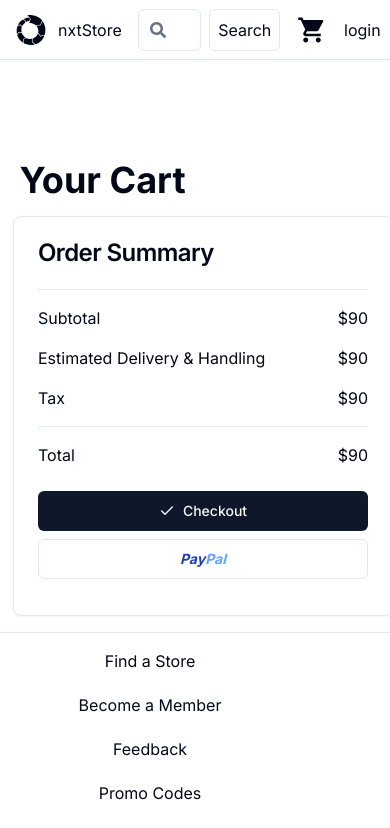
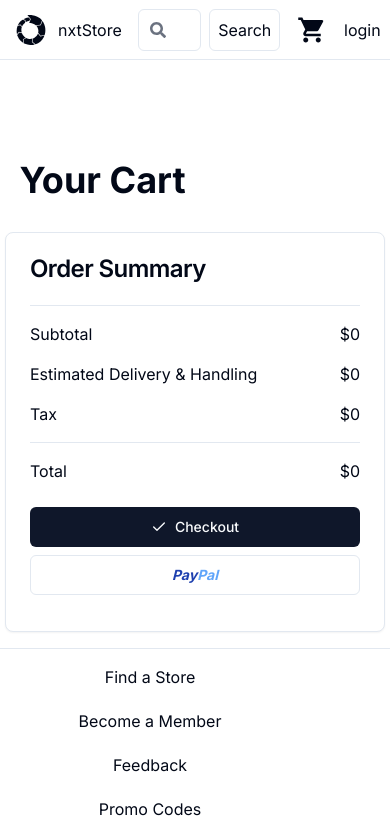
Before and after one commit to i-dkz/nxtStore, a Next.js app: page /cart in a window 390 px wide. Shown: the top 828 px of the page. Built offline with nearby package versions, Linux system fonts and the light colour scheme.

Commit message:
made cart responsive

```diff
--- a/src/app/cart/page.tsx
+++ b/src/app/cart/page.tsx
@@ -2,21 +2,29 @@
 import { useCartStore } from "@/store/CartStore";
 import CartItem from "@/components/CartItem";
 import { OrderSummary } from "@/components/OrderSummary";
+import { useEffect, useState } from "react";
 
 const Cart = () => {
   const { cart } = useCartStore();
+  const [subtotal, setSubtotal] = useState(0);
 
+  useEffect(() => {
+    // Calculate subtotal based on the quantity of each item in the cart
+    const newSubtotal = cart.reduce((total, item) => total + item.price * item.quantity, 0);
+    setSubtotal(newSubtotal);
+  }, [cart]);
 
   return (
     <div className="flex flex-col items-center justify-center w-full">
       <h1 className="flex w-[90%] max-w-[1080px] text-4xl font-bold mb-4">
         Your Cart
       </h1>
-      <div className="flex gap-4">
-        <div className="flex flex-col gap-4">
+      <div className="flex flex-wrap justify-center w-full gap-4">
+        <div className="flex flex-col gap-4 w-[90%] max-w-[670px]">
           {cart.map((item, index) => (
             <CartItem
-              key={item.id}
+              key={index}
+              id={item.id}
               title={item.title}
               thumbnail={item.thumbnail}
               price={item.price}
@@ -25,7 +33,7 @@ const Cart = () => {
             />
           ))}
         </div>
-        <OrderSummary subtotal={90} />
+        <OrderSummary subtotal={subtotal} />
       </div>
     </div>
   );
--- a/src/components/CartItem.tsx
+++ b/src/components/CartItem.tsx
@@ -1,4 +1,7 @@
+import Link from "next/link";
+
 interface Props {
+  id: number;
   title: string;
   thumbnail: string;
   price: number;
@@ -6,13 +9,15 @@ interface Props {
   quantity: number;
 }
 
-const CartItem = ({ title, thumbnail, price, category, quantity }: Props) => {
+const CartItem = ({ id, title, thumbnail, price, category, quantity }: Props) => {
   const subtotal = quantity * price;
 
   return (
-    <div className="w-[670px] h-[180px] border rounded-md p-4">
-      <div className="flex gap-4">
-        <img src={thumbnail} className="w-[150px] h-[150px] rounded-md" />
+    <div className="flex h-[180px] border rounded-md p-4">
+      <div className="flex w-full gap-4">
+        <Link href={`../details/${id}`} className="flex overflow-hidden border rounded-md w-[150px] h-[100px]">
+          <img src={thumbnail} className="object-cover" />
+        </Link>
         <div className="flex flex-col w-full">
           <div className="flex justify-between w-full">
             <h3 className="font-bold">{title}</h3>
@@ -22,7 +27,6 @@ const CartItem = ({ title, thumbnail, price, category, quantity }: Props) => {
           <span>Quantity: {quantity}</span>
         </div>
       </div>
-
     </div>
   );
 };
```
Lines whose indentation alone changed are shown as unchanged.
